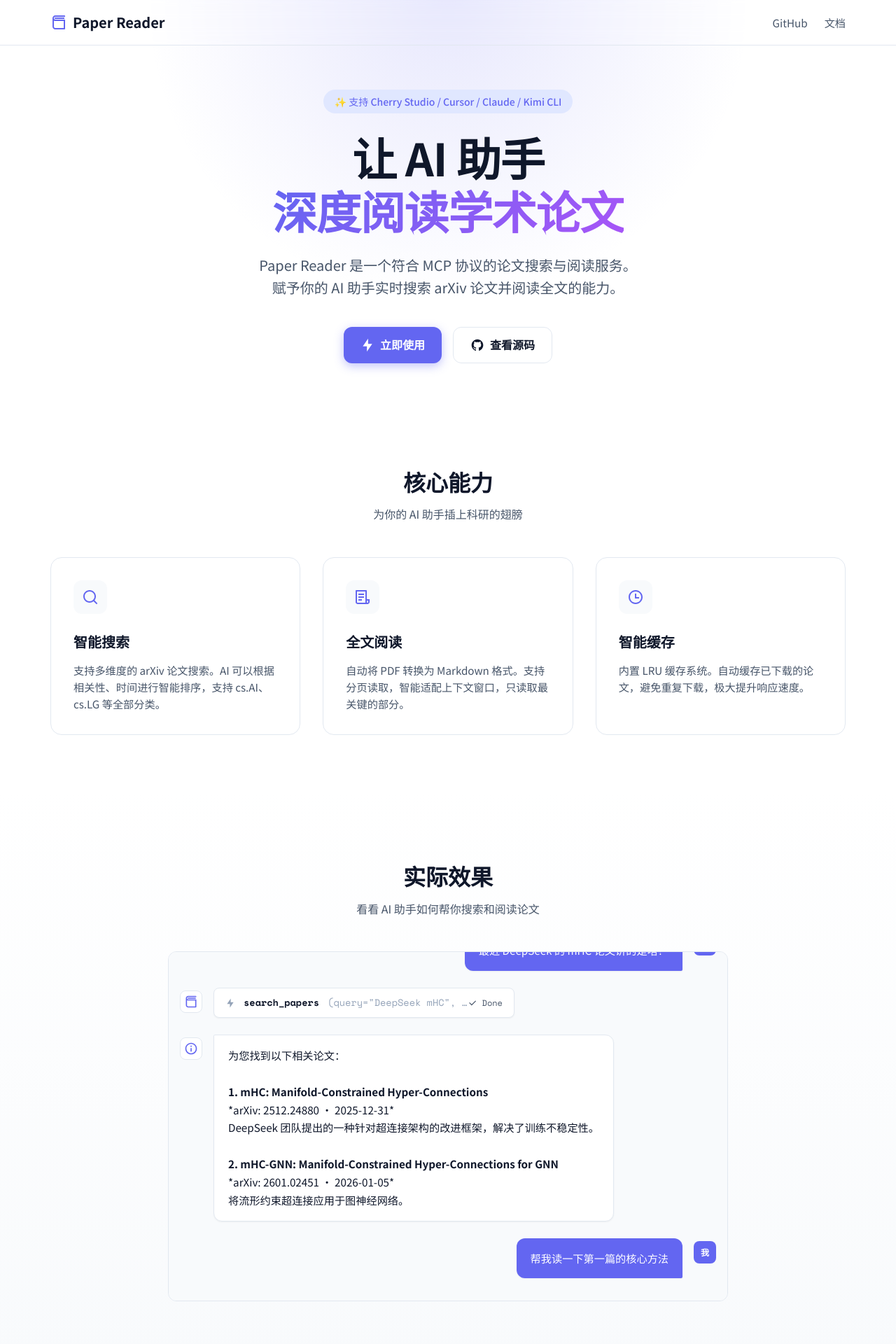
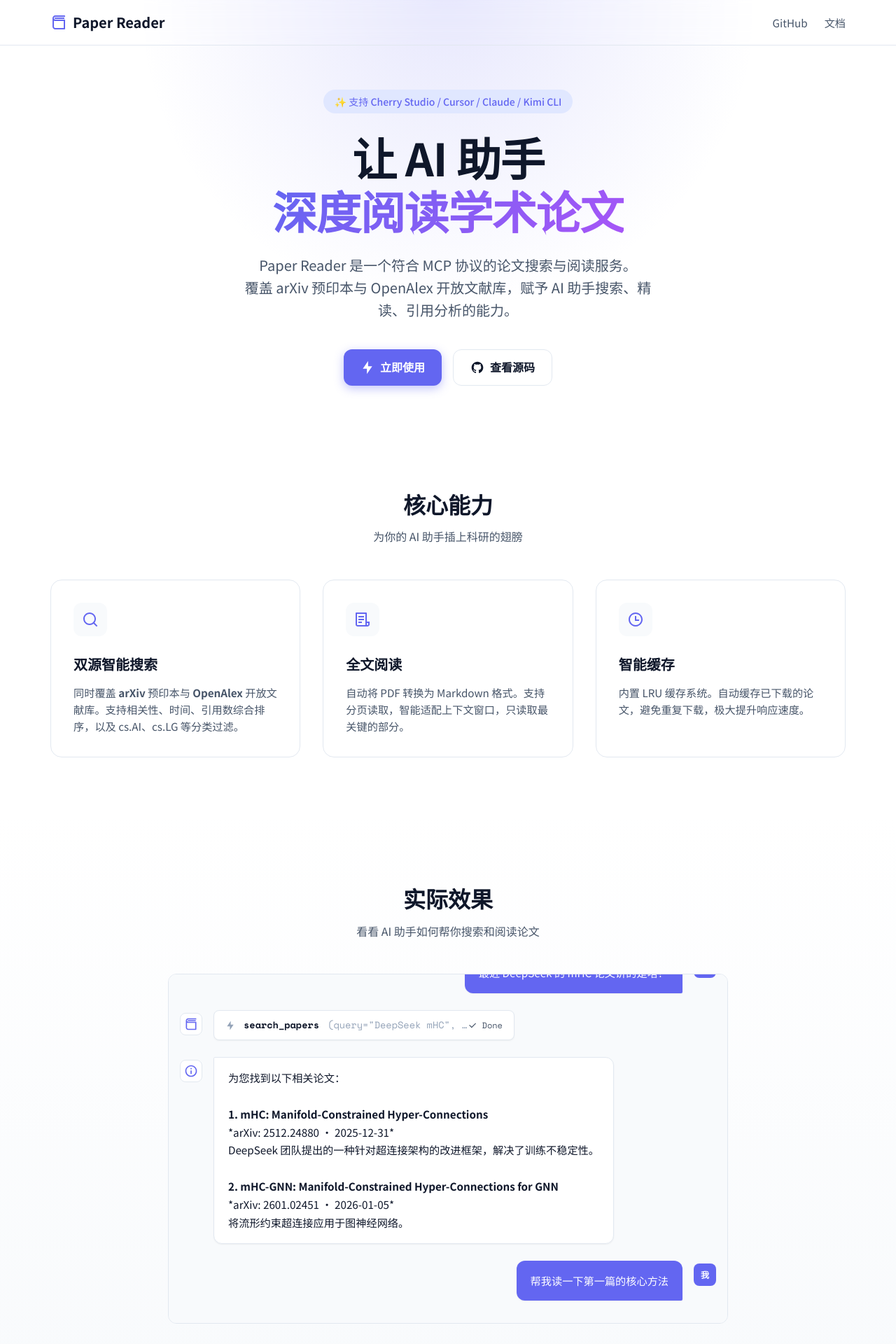
Before and after one commit to itshen/paper_reader, a FastAPI app: page / in a window 1280 px wide. Shown: the top 1920 px of the page at 70% size. Run offline with FastAPI, Linux system fonts and the light colour scheme; parts of the project's set-up code (start-up, migrations or seed data) failed here and were passed over.

Commit message:
docs: 首页文案更新以体现 OpenAlex 双源能力
- subtitle 改为覆盖 arXiv + OpenAlex 两个来源
- 功能卡片「智能搜索」改为「双源智能搜索」，加入引用数排序说明
- 演示对话新增 OpenAlex + smart 排序展示引用数的场景

Made-with: Cursor

```diff
--- a/templates/index.html
+++ b/templates/index.html
@@ -619,7 +619,7 @@
             <h1>让 AI 助手<br><span class="gradient-text">深度阅读学术论文</span></h1>
             <p class="subtitle">
                 Paper Reader 是一个符合 MCP 协议的论文搜索与阅读服务。<br>
-                赋予你的 AI 助手实时搜索 arXiv 论文并阅读全文的能力。
+                覆盖 arXiv 预印本与 OpenAlex 开放文献库，赋予 AI 助手搜索、精读、引用分析的能力。
             </p>
             <div class="hero-btns">
                 <a href="#get-key" class="btn btn-primary">
@@ -645,8 +645,8 @@
                     <div class="icon-box">
                         <svg viewBox="0 0 24 24" fill="currentColor"><path d="M18.031 16.6168L22.3137 20.8995L20.8995 22.3137L16.6168 18.031C15.0769 19.263 13.124 20 11 20C6.032 20 2 15.968 2 11C2 6.032 6.032 2 11 2C15.968 2 20 6.032 20 11C20 13.124 19.263 15.0769 18.031 16.6168ZM16.0247 15.8748C17.2475 14.6146 18 12.8956 18 11C18 7.1325 14.8675 4 11 4C7.1325 4 4 7.1325 4 11C4 14.8675 7.1325 18 11 18C12.8956 18 14.6146 17.2475 15.8748 16.0247L16.0247 15.8748Z"/></svg>
                     </div>
-                    <h3>智能搜索</h3>
-                    <p>支持多维度的 arXiv 论文搜索。AI 可以根据相关性、时间进行智能排序，支持 cs.AI、cs.LG 等全部分类。</p>
+                    <h3>双源智能搜索</h3>
+                    <p>同时覆盖 <strong>arXiv</strong> 预印本与 <strong>OpenAlex</strong> 开放文献库。支持相关性、时间、引用数综合排序，以及 cs.AI、cs.LG 等分类过滤。</p>
                 </div>
                 <div class="card">
                     <div class="icon-box">
@@ -683,16 +683,22 @@
         // 演示脚本数据 - 自动播放流程
         const demoScript = [
             { type: 'user', text: '最近 DeepSeek 的 mHC 论文讲的是啥？' },
-            { type: 'tool', name: 'search_papers', args: 'query="DeepSeek mHC", sort_by="date"' },
+            { type: 'tool', name: 'search_papers', args: 'query="DeepSeek mHC", source="arxiv"' },
             {
                 type: 'ai',
                 text: '为您找到以下相关论文：\n\n**1. mHC: Manifold-Constrained Hyper-Connections**\n   *arXiv: 2512.24880 · 2025-12-31*\n   DeepSeek 团队提出的一种针对超连接架构的改进框架，解决了训练不稳定性。\n\n**2. mHC-GNN: Manifold-Constrained Hyper-Connections for GNN**\n   *arXiv: 2601.02451 · 2026-01-05*\n   将流形约束超连接应用于图神经网络。'
             },
             { type: 'user', text: '帮我读一下第一篇的核心方法' },
-            { type: 'tool', name: 'get_paper_content', args: 'id="2512.24880"' },
+            { type: 'tool', name: 'get_paper_content', args: 'id="2512.24880", source="arxiv"' },
             {
                 type: 'ai',
-                text: '根据论文 **mHC (2512.24880)** 的全文内容：\n\n**核心方法：**\nmHC 利用 **Sinkhorn-Knopp 算法**将超连接的残差矩阵投影到 **Birkhoff 多面体**上，强制其成为**双稳态随机矩阵**（Doubly Stochastic Matrix）。\n\n**作用：**\n这种约束确保了残差流在多层传递中保持**能量守恒**（Feature Mean Conservation），从根本上解决了原始 Hyper-Connections 导致的梯度爆炸问题，同时保持了模型的性能优势。'
+                text: '根据论文 **mHC (2512.24880)** 的全文内容：\n\n**核心方法：**\nmHC 利用 **Sinkhorn-Knopp 算法**将超连接的残差矩阵投影到 **Birkhoff 多面体**上，强制其成为**双稳态随机矩阵**（Doubly Stochastic Matrix）。\n\n**作用：**\n这种约束确保了残差流在多层传递中保持**能量守恒**，从根本上解决了原始 Hyper-Connections 导致的梯度爆炸问题。'
+            },
+            { type: 'user', text: '换 OpenAlex 搜一下 LoRA，看看引用最高的是哪篇' },
+            { type: 'tool', name: 'search_papers', args: 'query="LoRA fine-tuning", source="openalex", sort_by="smart"' },
+            {
+                type: 'ai',
+                text: '通过 **OpenAlex** 找到以下高引用论文：\n\n**1. LoRA: Low-Rank Adaptation of Large Language Models**\n   *arXiv: 2106.09685 · 2021 · 📊 引用数: 18,432*\n   Hu 等人提出，通过低秩矩阵分解大幅减少微调参数量，已成为高效微调的标准方法。\n\n**2. QLoRA: Efficient Finetuning of Quantized LLMs**\n   *arXiv: 2305.14314 · 2023 · 📊 引用数: 6,218*\n   在 LoRA 基础上结合 4-bit 量化，单卡可微调 65B 模型。'
             }
         ];
 
```
